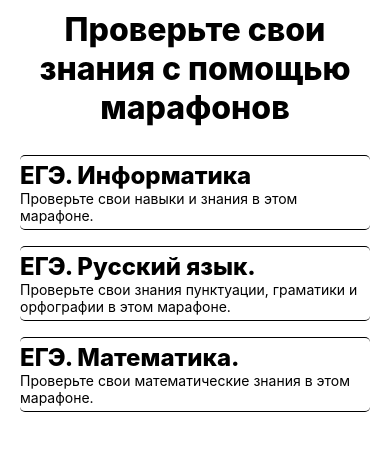
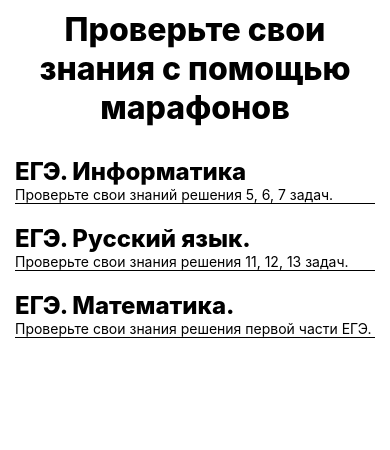
Before and after one commit to surpri6e/individual-project, a React Native app: screen / in a window 390 px wide. Shown: the top 450 px of the page. Built offline with nearby package versions, Linux system fonts and the light colour scheme.

Commit message:
styled-components is great

```diff
--- a/App.tsx
+++ b/App.tsx
@@ -1,30 +1,18 @@
-import { StatusBar } from 'expo-status-bar';
-import { StyleSheet, Text, View } from 'react-native';
-import ListOfMarathons from './components/ListOfMarathons';
+import MainScreeen from './screens/MainScreeen';
+import styled from 'styled-components/native';
+
+const Container = styled.View`
+    display: flex;
+    align-items: center;
+    padding: 10px;
+    padding-bottom: 135px;
+    color: black;
+`;
 
 export default function App() {
     return (
-        <View style={styles.container}>
-            <Text style={styles.globalTitle}>Проверьте свои знания с помощью марафонов</Text>
-            <ListOfMarathons />
-
-            {/* <StatusBar style='auto' /> */}
-        </View>
+        <Container>
+            <MainScreeen />
+        </Container>
     );
 }
-
-const styles = StyleSheet.create({
-    container: {
-        flex: 1,
-        alignItems: 'center',
-        padding: 10,
-        paddingBottom: 135,
-        color: 'black',
-    },
-    globalTitle: {
-        fontSize: 32,
-        fontWeight: '800',
-        textAlign: 'center',
-        marginBottom: 15,
-    },
-});
--- a/components/ListOfMarathons.tsx
+++ b/components/ListOfMarathons.tsx
@@ -1,11 +1,17 @@
-import { FlatList, StyleSheet, Text, TouchableOpacity, View } from 'react-native';
+import { FlatList, TouchableOpacity, View } from 'react-native';
 import React from 'react';
 import Marathon from './Marathon';
 import { listOfMarathons } from '../constants/listOfMarathons';
+import styled from 'styled-components/native';
+
+const WrapperList = styled.View`
+    padding: 5px;
+    width: 100%;
+`;
 
 const ListOfMarathons = () => {
     return (
-        <View style={styles.listOfMaratons}>
+        <WrapperList>
             <FlatList
                 data={listOfMarathons}
                 renderItem={({ item }) => (
@@ -14,16 +20,8 @@ const ListOfMarathons = () => {
                     </TouchableOpacity>
                 )}
             />
-        </View>
+        </WrapperList>
     );
 };
 
 export default ListOfMarathons;
-
-const styles = StyleSheet.create({
-    listOfMaratons: {
-        paddingHorizontal: 10,
-        paddingVertical: 5,
-        width: '100%',
-    },
-});
--- a/components/Marathon.tsx
+++ b/components/Marathon.tsx
@@ -1,35 +1,31 @@
-import { StyleSheet, Text, View } from 'react-native';
 import React, { FC } from 'react';
 import { IMarathon } from '../types/IMarathon';
+import styled from 'styled-components/native';
 
+const MarathonTitle = styled.Text`
+    font-size: 24px;
+    font-weight: 800;
+`;
+
+const MarathonText = styled.Text`
+    font-size: 14px;
+`;
+
+const MarathonWrapper = styled.View`
+    margin: 10px 0;
+
+    border-bottom-width: 1px;
+    border-bottom-color: black;
+`;
+
+// On main screen buttons with marathon card
 const Marathon: FC<IMarathon> = ({ title, text }) => {
     return (
-        <View style={styles.marathon}>
-            <Text style={styles.marathonTitle}>{title}</Text>
-            <Text style={styles.marathonText}>{text}</Text>
-        </View>
+        <MarathonWrapper>
+            <MarathonTitle>{title}</MarathonTitle>
+            <MarathonText>{text}</MarathonText>
+        </MarathonWrapper>
     );
 };
 
 export default Marathon;
-
-const styles = StyleSheet.create({
-    marathon: {
-        marginBottom: 8,
-        marginTop: 8,
-        borderBottomColor: 'black',
-        borderBottomWidth: 1,
-        borderTopWidth: 1,
-        borderRadius: 5,
-        paddingVertical: 5,
-    },
-
-    marathonTitle: {
-        fontSize: 24,
-        fontWeight: '800',
-    },
-
-    marathonText: {
-        fontSize: 14,
-    },
-});
--- a/components/Questions.tsx
+++ b/components/Questions.tsx
@@ -1,4 +1,4 @@
-import { StyleSheet, Text, View } from 'react-native';
+import { Text, View } from 'react-native';
 import React from 'react';
 
 const Questions = () => {
@@ -10,5 +10,3 @@ const Questions = () => {
 };
 
 export default Questions;
-
-const styles = StyleSheet.create({});
--- a/constants/listOfMarathons.ts
+++ b/constants/listOfMarathons.ts
@@ -1,7 +1,7 @@
 import { IMarathon } from '../types/IMarathon';
 
 export const listOfMarathons: IMarathon[] = [
-    { title: 'ЕГЭ. Информатика', text: 'Проверьте свои навыки и знания в этом марафоне.' },
-    { title: 'ЕГЭ. Русский язык.', text: 'Проверьте свои знания пунктуации, граматики и орфографии в этом марафоне.' },
-    { title: 'ЕГЭ. Математика.', text: 'Проверьте свои математические знания в этом марафоне.' },
+    { title: 'ЕГЭ. Информатика', text: 'Проверьте свои знаний решения 5, 6, 7 задач.' },
+    { title: 'ЕГЭ. Русский язык.', text: 'Проверьте свои знания решения 11, 12, 13 задач.' },
+    { title: 'ЕГЭ. Математика.', text: 'Проверьте свои знания решения первой части ЕГЭ.' },
 ];
--- a/package.json
+++ b/package.json
@@ -13,7 +13,8 @@
         "expo": "~50.0.14",
         "expo-status-bar": "~1.11.1",
         "react": "18.2.0",
-        "react-native": "0.73.6"
+        "react-native": "0.73.6",
+        "styled-components": "^6.1.8"
     },
     "devDependencies": {
         "@babel/core": "^7.20.0",
--- /dev/null
+++ b/screens/MainScreeen.tsx
@@ -0,0 +1,23 @@
+import { View } from 'react-native';
+import React from 'react';
+import styled from 'styled-components/native';
+import ListOfMarathons from '../components/ListOfMarathons';
+
+const GlobalTitle = styled.Text`
+    font-size: 32px;
+    font-weight: 800;
+    text-align: center;
+
+    margin-bottom: 15px;
+`;
+
+const MainScreeen = () => {
+    return (
+        <View>
+            <GlobalTitle>Проверьте свои знания с помощью марафонов</GlobalTitle>
+            <ListOfMarathons />
+        </View>
+    );
+};
+
+export default MainScreeen;
```
Also changed, not shown: screens/QuestionsScreen.tsx (added), 2 other files (tests, documents, lock files or other folders).
